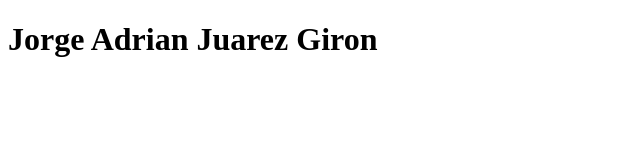
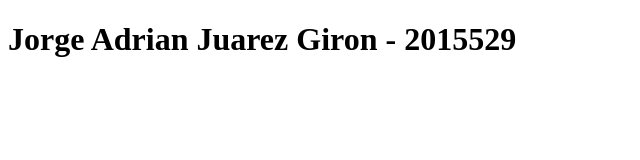
Before and after one commit to jjuarez2015529/IN5AV, a plain HTML site: page index.html in a window 1280 px wide. Shown: the whole page, without its empty margins (0-640 px from the left). Drawn offline with Linux system fonts and the light colour scheme.

Commit message:
Se agrego el numero de carnet  del estudiante

```diff
--- a/index.html
+++ b/index.html
@@ -6,6 +6,6 @@
     <title>Primera Pagina con GIT</title>
 </head>
 <body>
-    <h1> Jorge Adrian Juarez Giron</h1>
+    <h1> Jorge Adrian Juarez Giron - 2015529</h1>
 </body>
 </html>
```
